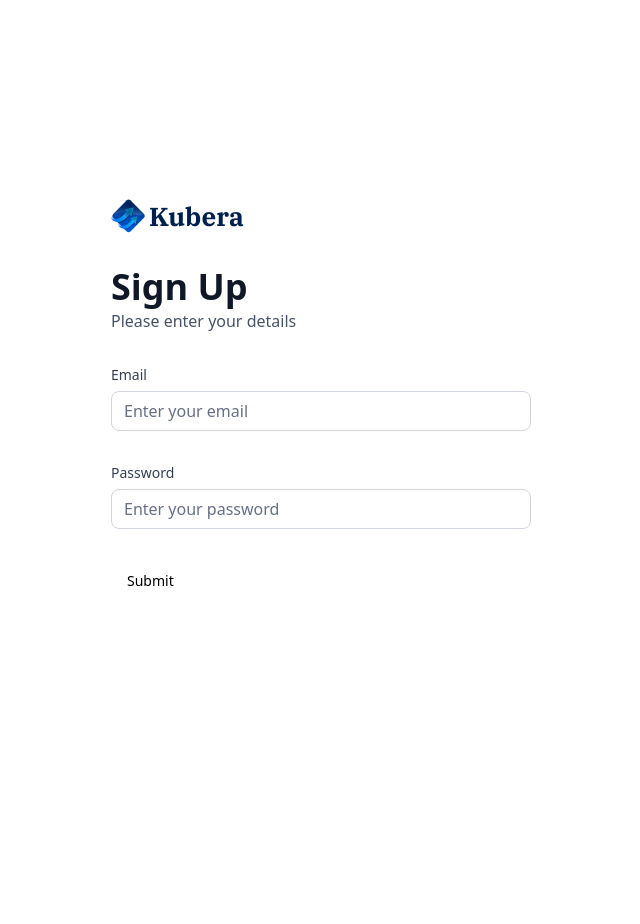
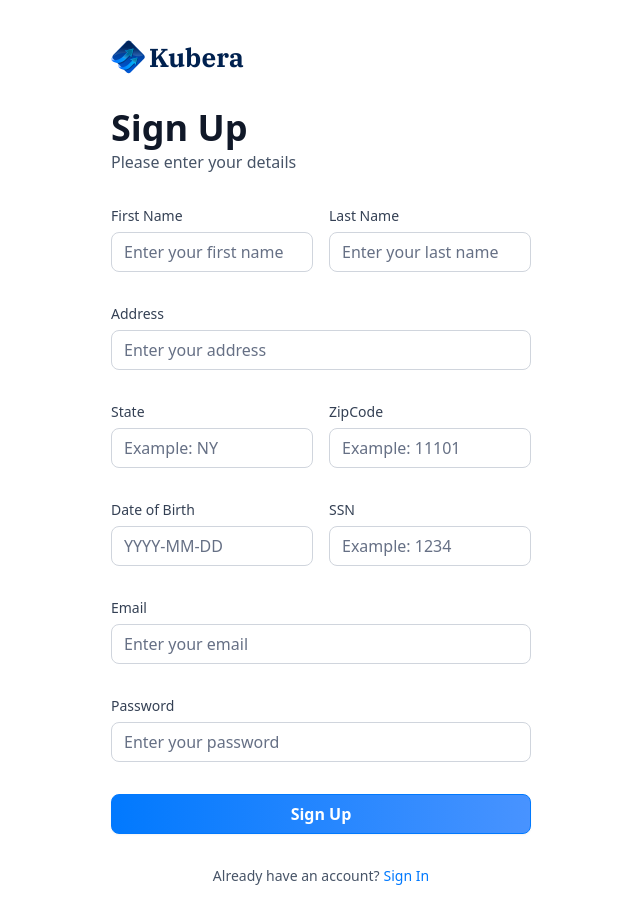
Before and after one commit to samratjha96/Kubera, a Next.js app: page /sign-up in a window 1280 px wide. Shown: the whole page, without its empty margins (319-959 px from the left). Before the commit the page ends 800 px from the top, so only its background shows below. Built offline with nearby package versions, Linux system fonts and the light colour scheme.

Commit message:
milestone: Finish UI for sign in and sign up page

```diff
--- a/components/AuthForm.tsx
+++ b/components/AuthForm.tsx
@@ -17,26 +17,31 @@
   FormMessage,
 } from "@/components/ui/form"
 import { Input } from "@/components/ui/input"
-
-const formSchema = z.object({
-  email: z.string().email(),
-})
+import { Loader2 } from 'lucide-react';
+import { authFormSchema } from '@/lib/utils';
+import CustomInput from './CustomInput';
 
 
 const AuthForm = ({ type }: { type: string }) => {
   const [user, setUser] = useState(null)
+  const [isLoading, setIsLoading] = useState(false)
+
+  const formSchema = authFormSchema(type)
 
   const form = useForm<z.infer<typeof formSchema>>({
     resolver: zodResolver(formSchema),
     defaultValues: {
       email: "",
+      password: ""
     },
   })
 
   function onSubmit(values: z.infer<typeof formSchema>) {
     // Do something with the form values.
     // ✅ This will be type-safe and validated.
+    setIsLoading(true)
     console.log(values)
+    setIsLoading(false)
   }
 
   return (
@@ -76,46 +81,57 @@
         <>
           <Form {...form}>
             <form onSubmit={form.handleSubmit(onSubmit)} className="space-y-8">
-              <FormField
-                control={form.control}
-                name="email"
-                render={({ field }) => (
-                  <div className='form-item'>
-                    <FormLabel className='form-label'>
-                      Email
-                    </FormLabel>
-                    <div className='flex w-full flex-col'>
-                      <FormControl>
-                        <Input placeholder='Enter your email' className='input-class' {...field} />
-                      </FormControl>
-                      <FormMessage className='form-message mt-2' />
-                    </div>
+              {type === "sign-up" && (
+                <>
+                  <div className='flex flex-row gap-4'>
+                    <CustomInput control={form.control} name='firstName' label='First Name' placeholder='Enter your first name' type='text' />
+                    <CustomInput control={form.control} name='lastName' label='Last Name' placeholder='Enter your last name' type='text' />
                   </div>
-                )}
-              />
-              <FormField
-                control={form.control}
-                name="password"
-                render={({ field }) => (
-                  <div className='form-item'>
-                    <FormLabel className='form-label'>
-                      Password
-                    </FormLabel>
-                    <div className='flex w-full flex-col'>
-                      <FormControl>
-                        <Input placeholder='Enter your password' className='input-class'
-                        type='password'
-                        {...field} />
-                      </FormControl>
-                      <FormMessage className='form-message mt-2' />
-                    </div>
+
+                  <CustomInput control={form.control} name='address1' label='Address' placeholder='Enter your address' type='text' />
+                  <div className='flex gap-4'>
+                    <CustomInput control={form.control} name='state' label='State' placeholder='Example: NY' type='text' />
+                    <CustomInput control={form.control} name='zipCode' label='ZipCode' placeholder='Example: 11101' type='text' />
                   </div>
-                )}
-              />
+                  <div className='flex gap-4'>
+                    <CustomInput control={form.control} name='dateOfBirth' label='Date of Birth' placeholder='YYYY-MM-DD' type='text' />
+                    <CustomInput control={form.control} name='ssn' label='SSN' placeholder='Example: 1234' type='text' />
+                  </div>
 
-              <Button type="submit">Submit</Button>
+                </>
+              )}
+              <CustomInput control={form.control} name='email' label='Email' placeholder='Enter your email' type='text' />
+
+              <CustomInput control={form.control} name='password' label='Password' placeholder='Enter your password' type='password' />
+
+              <div className='flex flex-col'>
+                <Button type="submit" className='form-btn' disabled={isLoading}>
+                  {isLoading ? (
+                    <>
+                      <Loader2 size={20} className='animate-spin'>
+                        &nbsp; Loading...
+                      </Loader2>
+                    </>
+                  ) : type === "sign-in"
+                    ? 'Sign In' : 'Sign Up'
+                  }
+                </Button>
+              </div>
+
             </form>
           </Form>
+
+          <footer className='flex justify-center gap-1'>
+            <p className='text-14 font-normal text-gray-600'>
+              {type === "sign-in"
+                ? "Don't have an account?"
+                : "Already have an account?"
+              }
+            </p>
+            <Link href={type === "sign-in" ? "/sign-up" : "/sign-in"} className='form-link'>
+              {type === "sign-in" ? "Sign Up" : "Sign In"}
+            </Link>
+          </footer>
         </>
       )
 
--- /dev/null
+++ b/components/CustomInput.tsx
@@ -0,0 +1,52 @@
+import React from 'react'
+import {
+  Form,
+  FormControl,
+  FormDescription,
+  FormField,
+  FormItem,
+  FormLabel,
+  FormMessage,
+} from "@/components/ui/form"
+import { Input } from "@/components/ui/input"
+import { Control, FieldPath } from 'react-hook-form'
+import { authFormSchema } from '@/lib/utils'
+import { z } from 'zod'
+
+const formSchema = authFormSchema('sign-up')
+
+interface CustomInput {
+  control: Control<z.infer<typeof formSchema>>,
+  name: FieldPath<z.infer<typeof formSchema>>,
+  label: string,
+  placeholder: string,
+  type: "password" | "text"
+}
+
+const CustomInput = ({ control, name, label, placeholder, type }: CustomInput) => {
+  return (
+    <>
+      <FormField
+        control={control}
+        name={name}
+        render={({ field }) => (
+          <div className='form-item'>
+            <FormLabel className='form-label'>
+              {label}
+            </FormLabel>
+            <div className='flex w-full flex-col'>
+              <FormControl>
+                <Input placeholder={placeholder} className='input-class'
+                  type={type}
+                  {...field} />
+              </FormControl>
+              <FormMessage className='form-message mt-2' />
+            </div>
+          </div>
+        )}
+      />
+    </>
+  )
+}
+
+export default CustomInput
--- a/lib/utils.ts
+++ b/lib/utils.ts
@@ -2,6 +2,7 @@
 import { type ClassValue, clsx } from "clsx";
 import qs from "query-string";
 import { twMerge } from "tailwind-merge";
+import { z } from "zod";
 
 export function cn(...inputs: ClassValue[]) {
   return twMerge(clsx(inputs));
@@ -193,3 +194,17 @@
 
   return date > twoDaysAgo ? "Processing" : "Success";
 };
+
+export const authFormSchema = (type: string) => z.object({
+  // Sign up
+  firstName: type === "sign-in" ? z.string().optional() : z.string().min(3),
+  lastName: type === "sign-in" ? z.string().optional() : z.string().min(3),
+  address1: type === "sign-in" ? z.string().optional() : z.string().max(50),
+  state: type === "sign-in" ? z.string().optional() : z.string().min(2).max(2),
+  zipCode: type === "sign-in" ? z.string().optional() : z.string().min(3).max(6),
+  dateOfBirth: type === "sign-in" ? z.string().optional() : z.string().min(3),
+  ssn: type === "sign-in" ? z.string().optional() : z.string().min(9),
+  // both
+  email: z.string().email(),
+  password: z.string().min(8),
+})
```
